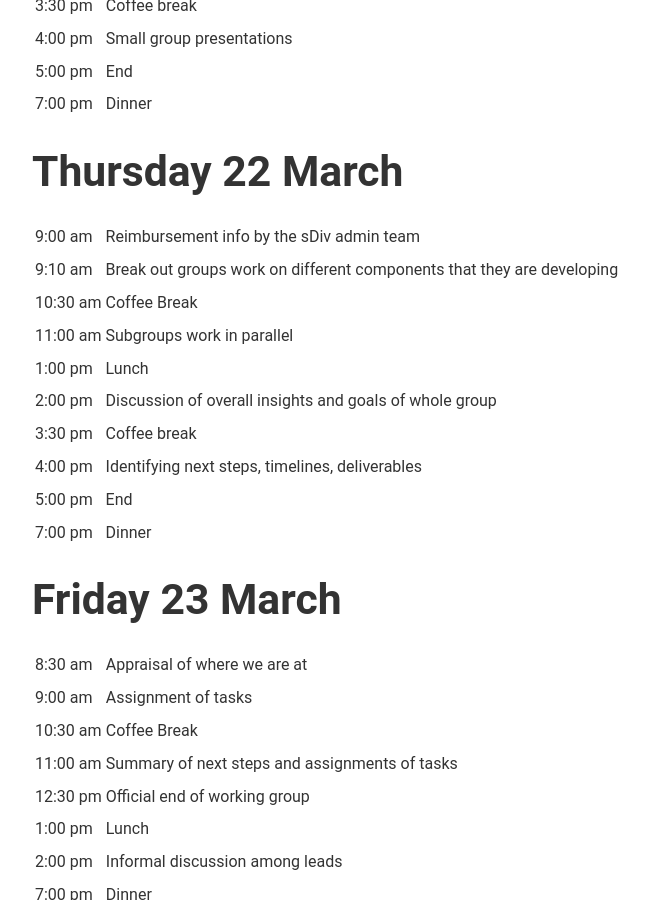
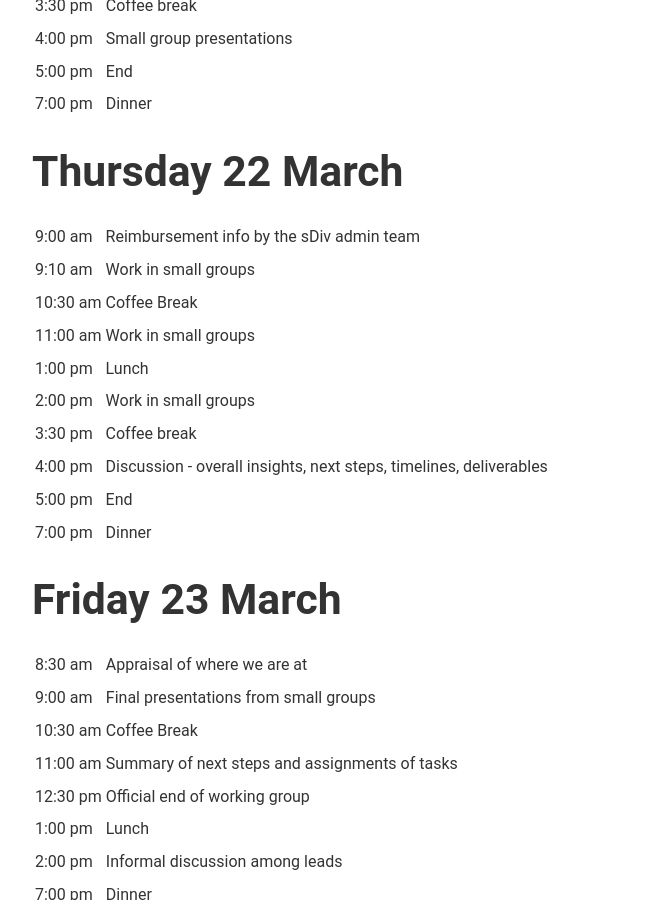
Before and after one commit to messDiv/messDiv.github.io, a Jekyll site: the page built from _posts/2018-03-05-schedule-idea.md, in a window 1280 px wide and 900 px high, scrolled down 2094 px. Shown: the whole window, without its empty margins (118-767 px from the left). Built offline with Jekyll 4.4.1, drawn with Linux system fonts in a browser that asks for light colours.

Commit message:
Friday update

```diff
--- a/_posts/2018-03-05-schedule-idea.md
+++ b/_posts/2018-03-05-schedule-idea.md
@@ -73,13 +73,13 @@ This meeting will take place from 19th to 23rd March 2018 at iDiv, Deutscher Pla
 
 | --- | --- |
 | 9:00 am  | Reimbursement info by the sDiv admin team |
-| 9:10 am | Break out groups work on different components that they are developing |
+| 9:10 am | Work in small groups |
 | 10:30 am | Coffee Break |
-| 11:00 am | Subgroups work in parallel |
+| 11:00 am | Work in small groups |
 | 1:00 pm	 | Lunch |
-| 2:00 pm  | Discussion of overall insights and goals of whole group  |
+| 2:00 pm  | Work in small groups  |
 | 3:30 pm  | Coffee break |
-| 4:00 pm  | Identifying next steps, timelines, deliverables |
+| 4:00 pm  | Discussion - overall insights, next steps, timelines, deliverables |
 | 5:00 pm  | End |
 | 7:00 pm  | Dinner |
 
@@ -87,7 +87,7 @@ This meeting will take place from 19th to 23rd March 2018 at iDiv, Deutscher Pla
 
 | --- | --- |
 | 8:30 am | Appraisal of where we are at |
-| 9:00 am  | Assignment of tasks |
+| 9:00 am  | Final presentations from small groups |
 | 10:30 am | Coffee Break |
 | 11:00 am | Summary of next steps and assignments of tasks |
 | 12:30 pm | Official end of working group |
```
Also changed, not shown: 2 other files.
